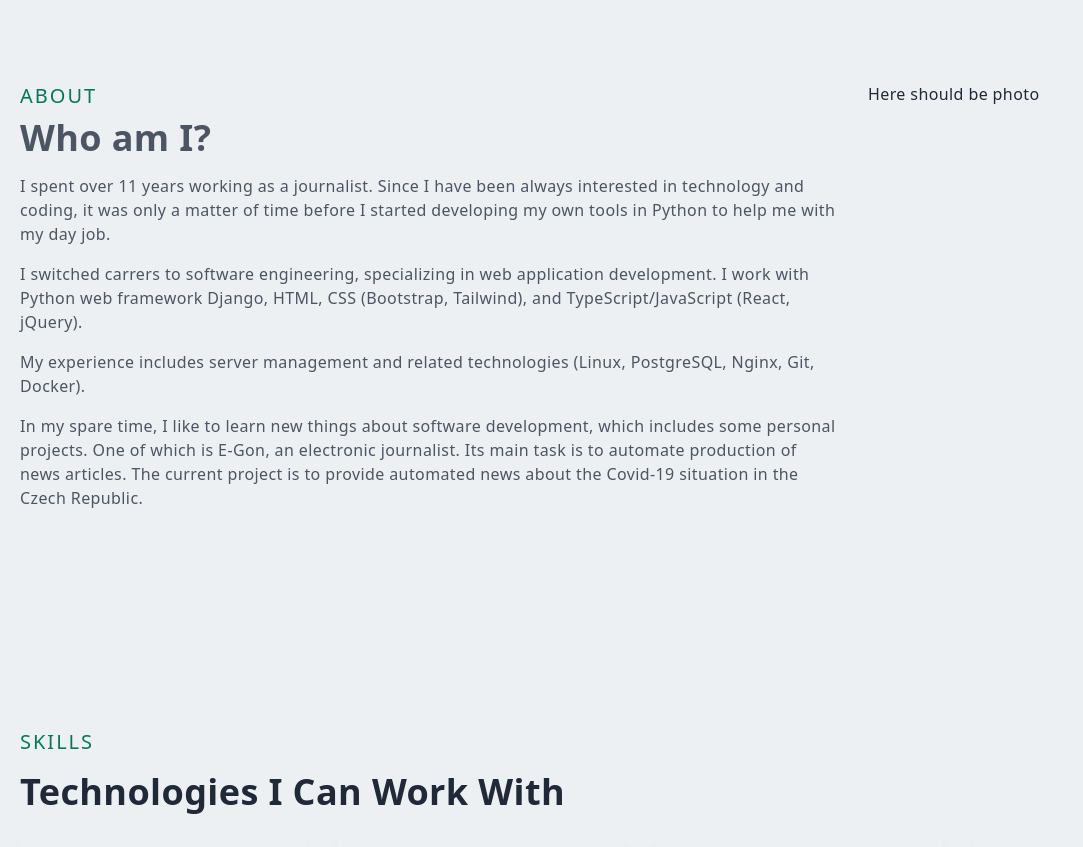
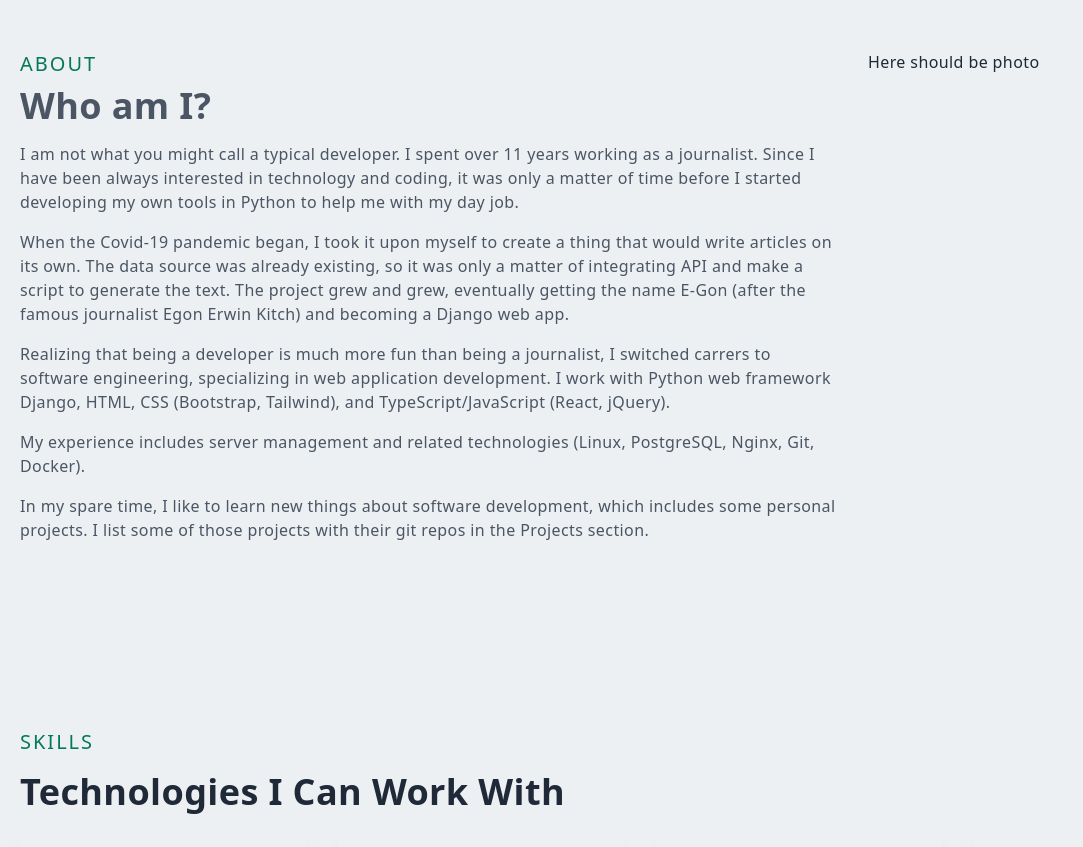
Before and after one commit to jakubstastka/next-js-react-resume-site, a Next.js app: page / in a window 1280 px wide. Shown: the part 900-1747 px from the top of the page, without its empty margins (0-1083 px from the left). Built offline with nearby package versions, Linux system fonts and the light colour scheme.

Commit message:
About text edited and added export script

```diff
--- a/components/About.jsx
+++ b/components/About.jsx
@@ -10,16 +10,26 @@ export default function About() {
           </p>
           <h2 className="py-2 text-gray-600">Who am I?</h2>
           <p className="py-2 text-gray-600">
-            I spent over 11 years working as a journalist. Since I have been
-            always interested in technology and coding, it was only a matter of
-            time before I started developing my own tools in Python to help me
-            with my day job.
+            I am not what you might call a typical developer. I spent over 11
+            years working as a journalist. Since I have been always interested
+            in technology and coding, it was only a matter of time before I
+            started developing my own tools in Python to help me with my day
+            job.
           </p>
           <p className="py-2 text-gray-600">
-            I switched carrers to software engineering, specializing in web
-            application development. I work with Python web framework Django,
-            HTML, CSS (Bootstrap, Tailwind), and TypeScript/JavaScript (React,
-            jQuery).
+            When the Covid-19 pandemic began, I took it upon myself to create a
+            thing that would write articles on its own. The data source was
+            already existing, so it was only a matter of integrating API and
+            make a script to generate the text. The project grew and grew,
+            eventually getting the name E-Gon (after the famous journalist Egon
+            Erwin Kitch) and becoming a Django web app.
+          </p>
+          <p className="py-2 text-gray-600">
+            Realizing that being a developer is much more fun than being a
+            journalist, I switched carrers to software engineering, specializing
+            in web application development. I work with Python web framework
+            Django, HTML, CSS (Bootstrap, Tailwind), and TypeScript/JavaScript
+            (React, jQuery).
           </p>
 
           <p className="py-2 text-gray-600">
@@ -29,10 +39,8 @@ export default function About() {
 
           <p className="py-2 text-gray-600">
             In my spare time, I like to learn new things about software
-            development, which includes some personal projects. One of which is
-            E-Gon, an electronic journalist. Its main task is to automate
-            production of news articles. The current project is to provide
-            automated news about the Covid-19 situation in the Czech Republic.
+            development, which includes some personal projects. I list some of
+            those projects with their git repos in the Projects section.
           </p>
         </div>
         <div>
--- a/package.json
+++ b/package.json
@@ -6,7 +6,8 @@
     "dev": "next dev",
     "build": "next build",
     "start": "next start",
-    "lint": "next lint"
+    "lint": "next lint",
+    "export": "npm run build && next export -o _static"
   },
   "dependencies": {
     "@types/node": "18.11.9",
```
